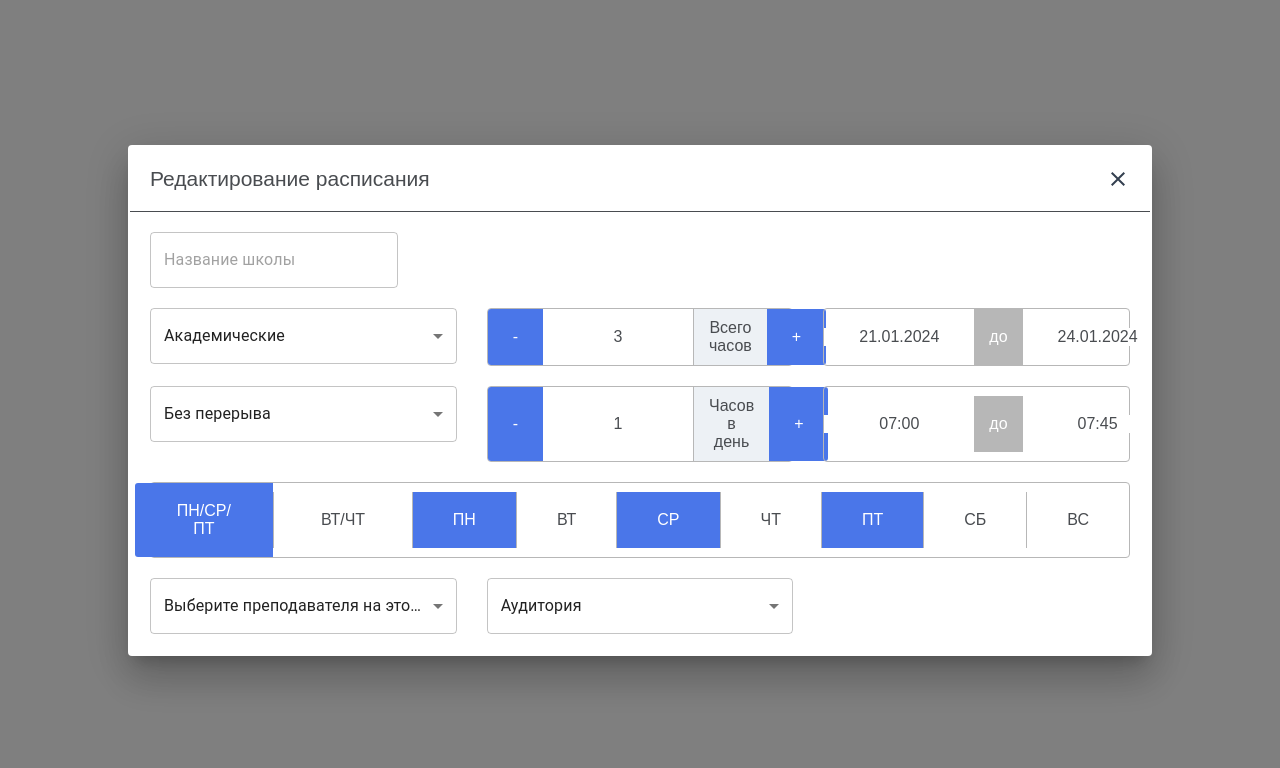
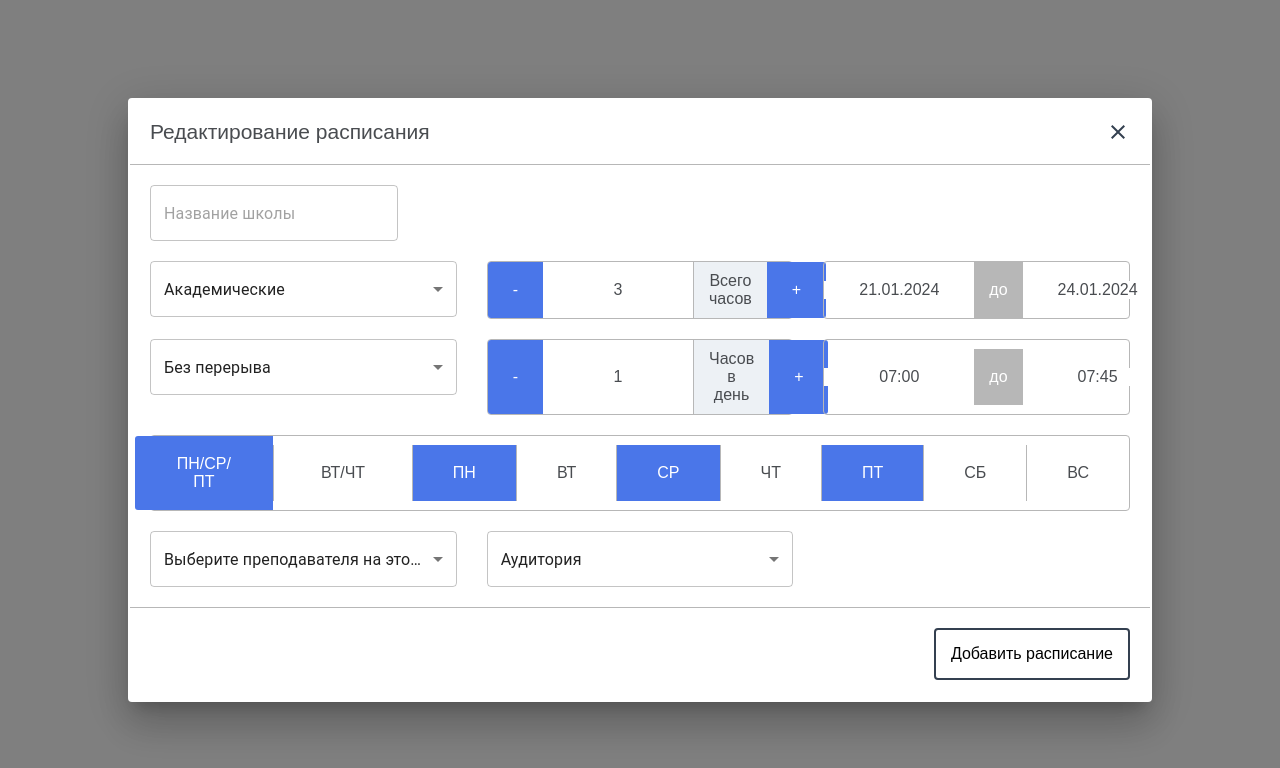
Before and after one commit to aliona-kragel/test-schedule, a React (Create React App) app: page / in a window 1280 px wide. Shown: the top 768 px of the page. Built offline with nearby package versions, Linux system fonts and the light colour scheme.

Commit message:
Add AddBtn component

```diff
--- /dev/null
+++ b/src/components/AddBtn/index.jsx
@@ -0,0 +1,11 @@
+import styles from "./styles.module.scss";
+
+const AddBtn = ({ children, onClick }) => {
+  return (
+    <button className={styles.btn} onClick={onClick}>
+      {children}
+    </button>
+  )
+}
+
+export default AddBtn
--- /dev/null
+++ b/src/components/AddBtn/styles.module.scss
@@ -0,0 +1,18 @@
+@import "../../styles/variables.scss";
+
+.btn {
+  background-color: $secondary_color;
+  border: 2px solid $close_btn_color;
+  padding: 15px;
+  text-align: center;
+  border-radius: 4px;
+  font-size: 16px;
+  &:hover{
+    background-color: $hover_color;
+    color: $secondary_color;
+  }
+  &:active{
+    background-color: $active_color;
+    color: $secondary_color;
+  }
+}
--- a/src/components/ScheduleModal/index.jsx
+++ b/src/components/ScheduleModal/index.jsx
@@ -9,6 +9,7 @@ import NumberInputForm from "../FormComponents/NumberInputForm";
 import DateDuration from "../FormComponents/DateDuration";
 import { getEndTime, getStartTime, getStartDate, getEndDate } from "../../helpers";
 import DaysSelector from "../FormComponents/DaysSelector";
+import AddBtn from "../AddBtn";
 
 const ScheduleModal = ({ open, setOpen }) => {
   const formMethods = useForm({
@@ -30,8 +31,11 @@ const ScheduleModal = ({ open, setOpen }) => {
   const { getValues, setValue } = formMethods;
 
   const handleClose = () => {
-    setOpen(false)
-    console.log(getValues())
+    setOpen(false);
+  }
+  const handleClick = () => {
+    setOpen(false);
+    console.log(getValues());
   }
 
   const selectTimestamp = (name, value) => {
@@ -93,6 +97,9 @@ const ScheduleModal = ({ open, setOpen }) => {
           </div>
         </FormProvider>
       </div>
+      <div className={styles.dialog__controls}>
+        <AddBtn onClick={handleClick}> Добавить расписание </AddBtn>
+      </div>
     </DialogWrapper>
   )
 }
--- a/src/components/ScheduleModal/styles.module.scss
+++ b/src/components/ScheduleModal/styles.module.scss
@@ -7,7 +7,7 @@
     align-items: center;
     justify-content: space-between;
     padding: 20px;
-    border-bottom: 1px solid $main_text_color;
+    border-bottom: 1px solid $border_color;
     h2{
       color: $main_text_color;
       font-weight: 200;
@@ -28,4 +28,10 @@
       gap: 30px;
     }
   }
+  &__controls{
+    padding: 20px;
+    border-top: 1px solid $border_color;
+    display: flex;
+    justify-content: flex-end;
+  }
 }
```
